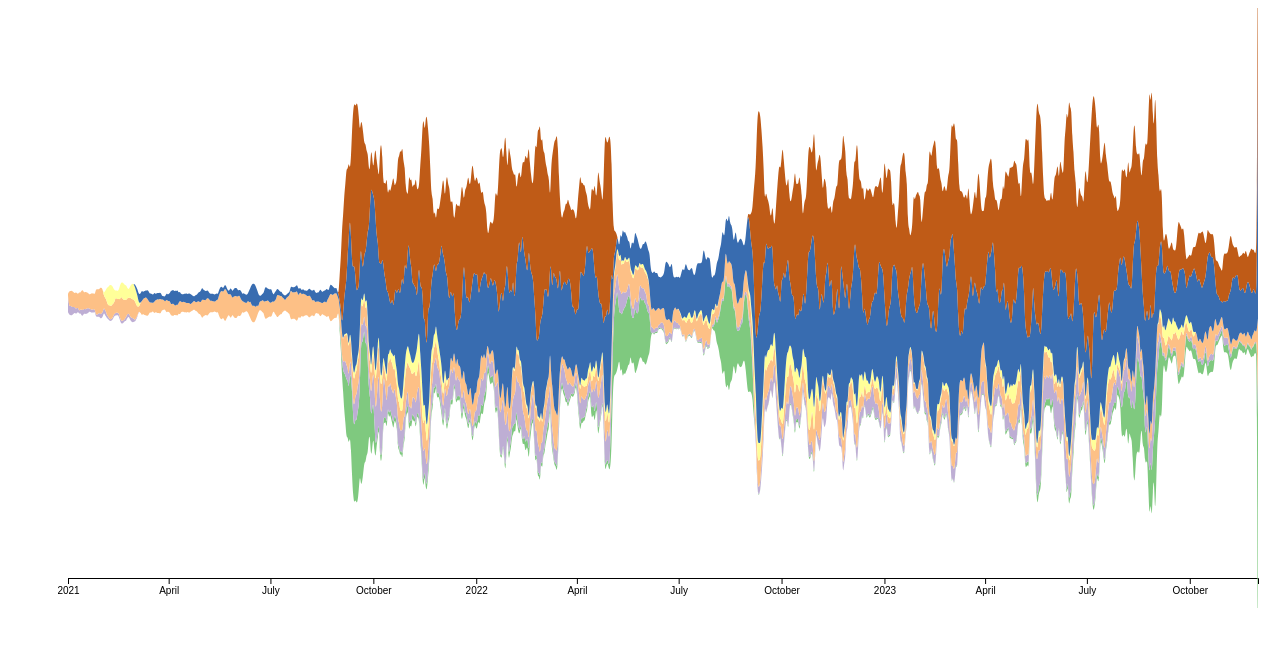
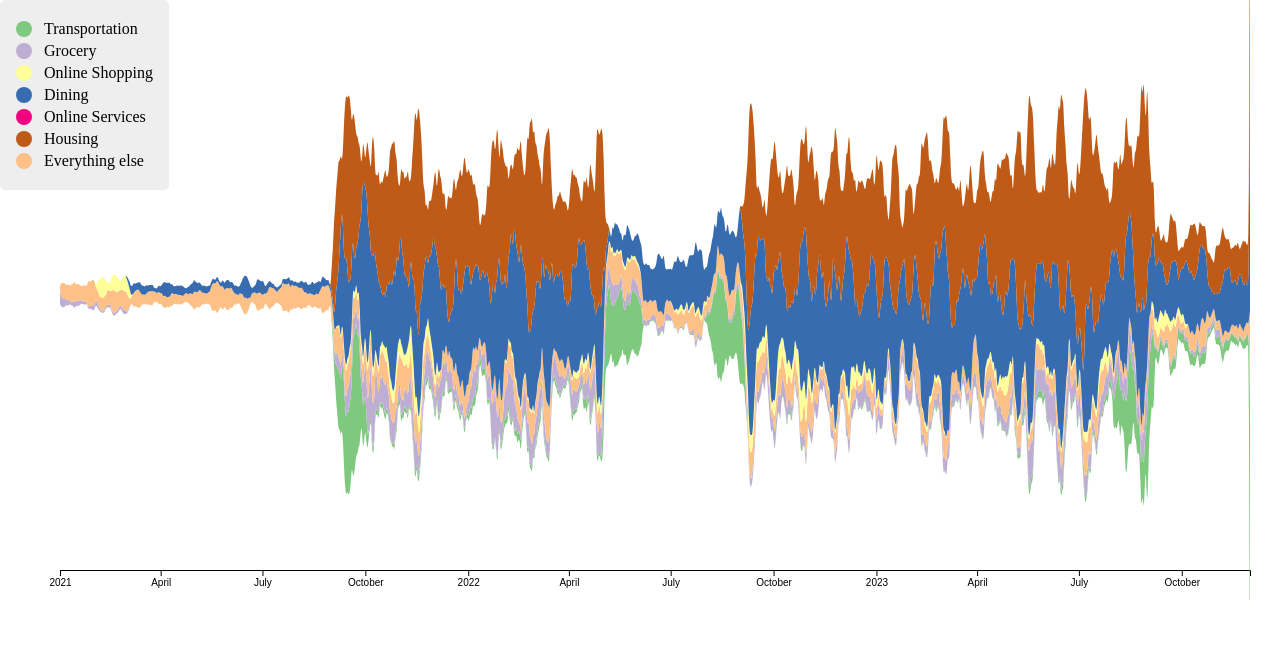
Before and after one commit to Phon1209/IV_Streamgraph, a plain HTML site: page index.html in a window 1280 px wide. Drawn offline with nearby package versions, Linux system fonts and the light colour scheme.

Commit message:
Add labels

```diff
--- /dev/null
+++ b/index.css
@@ -0,0 +1,35 @@
+* {
+  margin: 0;
+  padding: 0;
+  box-sizing: border-box;
+}
+
+#label {
+  position: absolute;
+  display: flex;
+  flex-direction: column;
+  gap: 0.25rem;
+  top: 0;
+  left: 0;
+  padding: 1.25rem 1rem;
+  background-color: #eee;
+  border-radius: 5px;
+}
+
+#label > .label-item {
+  list-style: none;
+  display: flex;
+  gap: 0.75rem;
+  align-items: center;
+}
+
+.end {
+  order: 10;
+}
+
+#label > .label-item > div {
+  width: 1rem;
+  height: 1rem;
+  background-color: red;
+  border-radius: 50%;
+}
--- a/index.html
+++ b/index.html
@@ -6,8 +6,10 @@
     <title>Stream Graph</title>
     <script src="https://d3js.org/d3.v4.js"></script>
     <script src="main.js" defer></script>
+    <link rel="stylesheet" href="index.css" />
   </head>
   <body>
     <div id="stream"></div>
+    <ul id="label"></ul>
   </body>
 </html>
--- a/main.js
+++ b/main.js
@@ -31,7 +31,33 @@ d3.csv(
       "Online Services",
       "Housing",
     ];
+
+    // color palette
+    const color = d3
+      .scaleOrdinal()
+      .domain(keys)
+      .range([
+        "#7fc97f",
+        "#beaed4",
+        "#fdc086",
+        "#ffff99",
+        "#386cb0",
+        "#f0027f",
+        "#bf5b17",
+      ]);
+
     const parseMonth = d3.timeParse("%Y-%m-%d");
+    const labelContainer = d3.select("#label");
+    const labels = labelContainer
+      .selectAll("li")
+      .data(keys)
+      .enter()
+      .append("li")
+      .classed("label-item", true)
+      .classed("end", (d) => d === "Everything else");
+
+    labels.append("div").attr("style", (d) => `background-color: ${color(d)}`);
+    labels.append("p").text((d) => d);
 
     // Add X axis
     const x = d3
@@ -51,20 +77,6 @@ d3.csv(
     // Add Y axis
     const y = d3.scaleLinear().domain([-range, range]).range([height, 0]);
     // svg.append("g").call(d3.axisLeft(y));
-
-    // color palette
-    const color = d3
-      .scaleOrdinal()
-      .domain(keys)
-      .range([
-        "#7fc97f",
-        "#beaed4",
-        "#fdc086",
-        "#ffff99",
-        "#386cb0",
-        "#f0027f",
-        "#bf5b17",
-      ]);
 
     //stack the data?
     const stackedData = d3.stack().offset(d3.stackOffsetSilhouette).keys(keys)(
```
